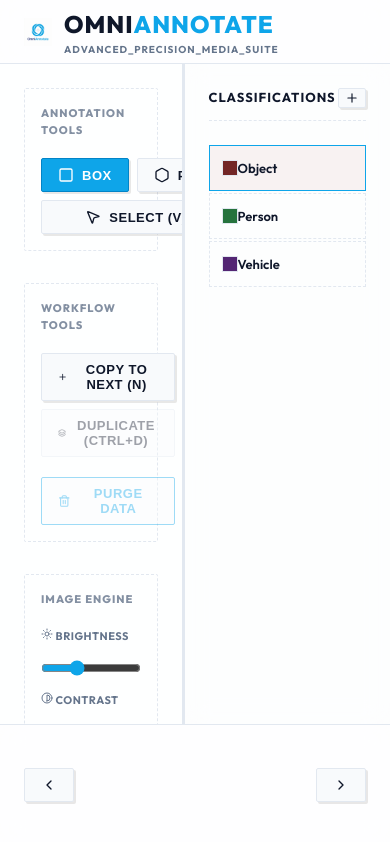
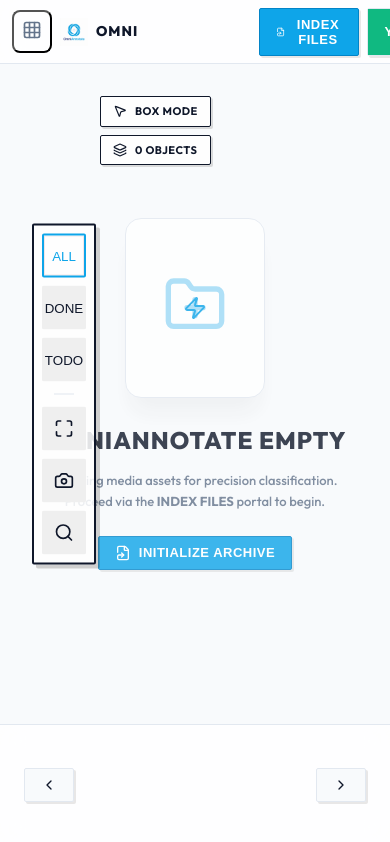
Before and after one commit to stewin16/OmniAnnotate, a React (Vite) app: page / in a window 390 px wide. Built offline with nearby package versions, Linux system fonts and the light colour scheme.

Commit message:
feat: implement responsive mobile overhaul with drawer system

```diff
--- a/src/App.css
+++ b/src/App.css
@@ -68,6 +68,9 @@
   padding: 0 24px;
   position: relative;
   z-index: 100;
+  width: 100%;
+  max-width: 100vw;
+  overflow: hidden;
 }
 
 .brand {
@@ -100,7 +103,17 @@
   gap: 32px;
   overflow-y: auto;
   background: var(--panel-bg);
-  border-right: 2px solid var(--border-color);
+  border-right: 1px solid var(--border-color);
+  transition: transform 0.3s cubic-bezier(0.4, 0, 0.2, 1), width 0.3s ease;
+  z-index: 150;
+}
+
+.sidebar.collapsed {
+  width: 0;
+  padding: 0;
+  border-right: none;
+  overflow: hidden;
+  transform: translateX(-100%);
 }
 
 .section-title {
@@ -111,16 +124,7 @@
   letter-spacing: 1px;
   margin-bottom: 12px;
   opacity: 0.8;
-}
-
-.sidebar-section {
-  display: flex;
-  flex-direction: column;
-  padding: 16px;
-  background: transparent;
-  border: 1px dashed var(--border-color); /* Dashed lines for document sections */
-  border-radius: 2px;
-  gap: 8px;
+  white-space: nowrap;
 }
 
 .right-sidebar {
@@ -132,6 +136,99 @@
   flex-direction: column;
   padding: 24px;
   gap: 24px;
+  transition: transform 0.3s cubic-bezier(0.4, 0, 0.2, 1), width 0.3s ease;
+  z-index: 150;
+}
+
+.right-sidebar.collapsed {
+  width: 0;
+  padding: 0;
+  border-left: none;
+  overflow: hidden;
+  transform: translateX(100%);
+}
+
+/* Mobile Overrides */
+@media (max-width: 1024px) {
+  .sidebar, .right-sidebar {
+    position: fixed; /* Fixed for drawer feel */
+    top: 0;
+    bottom: 0;
+    height: 100vh;
+    background: white;
+    box-shadow: 0 0 50px rgba(0,0,0,0.15);
+    z-index: 2000 !important;
+    width: 300px !important;
+  }
+
+  .sidebar { left: 0; transform: translateX(0); }
+  .right-sidebar { right: 0; transform: translateX(0); }
+
+  .sidebar.collapsed { transform: translateX(-100%); width: 0 !important; }
+  .right-sidebar.collapsed { transform: translateX(100%); width: 0 !important; }
+
+  .drawer-backdrop {
+    position: fixed;
+    inset: 0;
+    background: rgba(15, 23, 42, 0.3);
+    backdrop-filter: blur(4px);
+    z-index: 1000;
+  }
+
+  .header-actions-desktop {
+    display: none;
+  }
+
+  .header-actions-mobile {
+    display: flex;
+    gap: 8px;
+  }
+}
+
+@media (min-width: 1025px) {
+  .header-actions-mobile {
+    display: none;
+  }
+}
+
+@media (max-width: 768px) {
+  .app-header {
+    padding: 0 12px;
+  }
+
+  .brand h2 {
+    font-size: 14px !important;
+  }
+
+  .brand-subtitle {
+     display: none;
+  }
+
+  .import-grid {
+    grid-template-columns: 1fr;
+  }
+
+  .footer {
+    height: 100px;
+    padding: 0 12px;
+    gap: 12px;
+  }
+
+  .thumb-card {
+    min-width: 90px;
+    height: 60px;
+  }
+
+  .header-actions-mobile .btn {
+    padding: 6px 10px;
+    font-size: 11px;
+  }
+}
+
+@media (max-width: 480px) {
+  .brand-text h2 span {
+    display: none;
+  }
 }
 
 /* Components */
@@ -284,6 +381,8 @@
   gap: 20px;
   z-index: 100;
   overflow-x: auto;
+  width: 100%;
+  max-width: 100vw;
 }
 
 .thumb-card {
@@ -449,12 +548,12 @@
 .modal-overlay {
   position: fixed;
   inset: 0;
-  background: rgba(44, 36, 27, 0.4);
-  backdrop-filter: blur(2px);
+  background: rgba(15, 23, 42, 0.4);
+  backdrop-filter: blur(8px);
   display: flex;
   align-items: center;
   justify-content: center;
-  z-index: 1000;
+  z-index: 3000;
   padding: 24px;
 }
 
--- a/src/App.jsx
+++ b/src/App.jsx
@@ -58,6 +58,9 @@
   const [showHUD, setShowHUD] = useState(true);
   const [showHelp, setShowHelp] = useState(false);
   const [showAnalytics, setShowAnalytics] = useState(false);
+  const [sidebarOpen, setSidebarOpen] = useState(window.innerWidth > 1024);
+  const [rightSidebarOpen, setRightSidebarOpen] = useState(window.innerWidth > 1280);
+  const [showMobileMenu, setShowMobileMenu] = useState(false);
   const [hiddenClasses, setHiddenClasses] = useState(new Set());
   const [isSyncing, setIsSyncing] = useState(false);
   const [filterMode, setFilterMode] = useState('all'); // 'all', 'annotated', 'pending'
@@ -448,11 +451,18 @@
     <ErrorBoundary>
       <div className="app-container">
         <header className="app-header">
-          <div className="brand">
+          <div className="brand" style={{ gap: '8px' }}>
+            <button
+              className="btn-icon"
+              style={{ padding: 8, background: sidebarOpen ? 'var(--bg-color)' : 'transparent', borderRadius: 8 }}
+              onClick={() => setSidebarOpen(!sidebarOpen)}
+            >
+              <Grid size={20} color={sidebarOpen ? 'var(--accent-color)' : 'var(--text-dim)'} />
+            </button>
             <img src="/omni-logo.png" alt="OmniAnnotate" style={{ width: '28px', height: '28px', objectFit: 'contain' }} />
-            <div style={{ display: 'flex', flexDirection: 'column', gap: 0 }}>
-                <h2 style={{ letterSpacing: 1, fontWeight: 800, margin: 0, color: '#0f172a' }}>OMNI<span style={{ color: 'var(--accent-color)' }}>ANNOTATE</span></h2>
-                <span style={{ fontSize: 10, color: 'var(--text-dim)', letterSpacing: 1, fontWeight: 700 }}>ADVANCED_PRECISION_MEDIA_SUITE</span>
+            <div style={{ display: 'flex', flexDirection: 'column', gap: 0 }} className="brand-text">
+                <h2 style={{ letterSpacing: 1, fontWeight: 800, margin: 0, color: '#0f172a', fontSize: '18px' }}>OMNI<span style={{ color: 'var(--accent-color)' }}>ANNOTATE</span></h2>
+                <span className="brand-subtitle" style={{ fontSize: 10, color: 'var(--text-dim)', letterSpacing: 1, fontWeight: 700 }}>ADVANCED_PRECISION_MEDIA_SUITE</span>
             </div>
             <div style={{ marginLeft: '12px', fontSize: '10px', color: saveStatus === 'saved' ? 'var(--success-color)' : 'var(--text-dim)', opacity: saveStatus === 'idle' ? 0 : 1, transition: 'opacity 0.3s', fontWeight: 800 }}>
               {saveStatus === 'syncing' ? 'SYNCING...' : 'ARCHIVE_STABLE'}
@@ -471,7 +481,7 @@
             </motion.div>
           )}
 
-          <div style={{ display: 'flex', gap: '8px' }}>
+          <div className="header-actions-desktop" style={{ display: 'flex', gap: '8px' }}>
             <button className="btn btn-primary" onClick={() => setShowImportHub(true)}>
               <FileSymlink size={16} /> INDEX FILES
             </button>
@@ -482,8 +492,15 @@
             </div>
           </div>
 
-          <div style={{ display: 'flex', alignItems: 'center', gap: '12px', background: 'var(--bg-color)', padding: '6px 12px', borderRadius: '2px', border: '1px solid var(--border-color)', boxShadow: 'inset 2px 2px 0px rgba(44, 36, 27, 0.05)' }}>
-            <span style={{ fontSize: 11, fontWeight: 700, color: 'var(--text-dim)' }}>FILE ID:</span>
+          <div className="header-actions-mobile">
+             <button className="btn btn-primary" onClick={() => setShowMobileMenu(!showMobileMenu)}>
+               <Layers size={16} /> EXPORT
+             </button>
+          </div>
+
+          <div style={{ display: 'flex', alignItems: 'center', gap: '8px' }}>
+            <div style={{ display: 'flex', alignItems: 'center', gap: '8px', background: 'var(--bg-color)', padding: '6px 12px', borderRadius: '8px', border: '1px solid var(--border-color)' }}>
+              <span style={{ fontSize: 11, fontWeight: 700, color: 'var(--text-dim)' }}>FILE:</span>
               {images.length > 0 ? (
                 <input
                   type="number"
@@ -492,15 +509,40 @@
                     const val = parseInt(e.target.value);
                     if (!isNaN(val) && val >= 1 && val <= images.length) setCurrentIndex(val - 1);
                   }}
-                style={{ width: 40, background: 'transparent', border: 'none', borderBottom: '1px solid var(--text-color)', textAlign: 'center', fontWeight: 'bold', fontSize: 14, color: 'var(--text-color)', outline: 'none', fontFamily: 'var(--font-main)' }}
+                  style={{ width: 40, background: 'transparent', border: 'none', borderBottom: '1px solid var(--text-color)', textAlign: 'center', fontWeight: 'bold', fontSize: 14, color: 'var(--text-color)', outline: 'none' }}
                 />
               ) : <span style={{ fontWeight: 'bold' }}>0</span>}
               <span style={{ fontSize: 12, fontWeight: 700 }}>/ {images.length}</span>
             </div>
+            <button
+              className="btn-icon"
+              style={{ padding: 8, background: rightSidebarOpen ? 'var(--bg-color)' : 'transparent', borderRadius: 8 }}
+              onClick={() => setRightSidebarOpen(!rightSidebarOpen)}
+            >
+              <Activity size={20} color={rightSidebarOpen ? 'var(--accent-color)' : 'var(--text-dim)'} />
+            </button>
+          </div>
         </header>
 
         <main className="main-content">
-          <aside className="sidebar">
+          <AnimatePresence>
+            {(sidebarOpen || rightSidebarOpen) && window.innerWidth <= 1024 && (
+              <motion.div
+                className="drawer-backdrop"
+                initial={{ opacity: 0 }}
+                animate={{ opacity: 1 }}
+                exit={{ opacity: 0 }}
+                onClick={() => { setSidebarOpen(false); setRightSidebarOpen(false); }}
+              />
+            )}
+          </AnimatePresence>
+
+          <aside className={`sidebar ${sidebarOpen ? '' : 'collapsed'}`}>
+            {window.innerWidth <= 1024 && (
+              <div style={{ display: 'flex', justifyContent: 'flex-end', marginBottom: 20 }}>
+                <button className="btn-icon" onClick={() => setSidebarOpen(false)}><X size={24} /></button>
+              </div>
+            )}
              <div className="sidebar-section">
                 <h3 className="section-title">ANNOTATION TOOLS</h3>
                 <div style={{ display: 'grid', gridTemplateColumns: '1fr 1fr', gap: '8px' }}>
@@ -615,7 +657,12 @@
             )}
           </section>
 
-          <aside className="right-sidebar">
+          <aside className={`right-sidebar ${rightSidebarOpen ? '' : 'collapsed'}`}>
+            {window.innerWidth <= 1024 && (
+              <div style={{ display: 'flex', justifyContent: 'flex-start', marginBottom: 20 }}>
+                <button className="btn-icon" onClick={() => setRightSidebarOpen(false)}><X size={24} /></button>
+              </div>
+            )}
             <header style={{ display: 'flex', justifyContent: 'space-between', alignItems: 'center', borderBottom: '1px dashed var(--border-color)', paddingBottom: 12 }}>
               <span style={{ fontSize: 13, fontWeight: 'bold', letterSpacing: 1 }}>CLASSIFICATIONS</span>
               <button className="btn" style={{ padding: '2px 6px' }} onClick={() => setShowAddClass(true)}><Plus size={14} /></button>
@@ -755,6 +802,22 @@
             </div>
             </div>
           )}
+          {showMobileMenu && (
+            <div className="modal-overlay" onClick={() => setShowMobileMenu(false)}>
+              <div className="modal-content" onClick={e => e.stopPropagation()}>
+                 <h2 style={{ marginBottom: 24, fontWeight: 800 }}>PROJECT ACTIONS</h2>
+                 <div style={{ display: 'flex', flexDirection: 'column', gap: 12 }}>
+                    <button className="btn btn-primary" style={{ width: '100%' }} onClick={() => { setShowImportHub(true); setShowMobileMenu(false); }}>
+                      <FileSymlink size={16} /> INDEX FILES
+                    </button>
+                    <div style={{ height: 1, background: 'var(--border-color)', margin: '8px 0' }} />
+                    <button className="btn btn-success" style={{ width: '100%' }} onClick={() => { handleDownloadFullProject(); setShowMobileMenu(false); }}>EXPORT YOLO (.ZIP)</button>
+                    <button className="btn btn-success" style={{ width: '100%' }} onClick={() => { handleDownloadCOCO(); setShowMobileMenu(false); }}>EXPORT COCO (.JSON)</button>
+                    <button className="btn btn-success" style={{ width: '100%' }} onClick={() => { handleDownloadVOC(); setShowMobileMenu(false); }}>EXPORT VOC (.XML)</button>
+                 </div>
+              </div>
+            </div>
+          )}
         </AnimatePresence>
       </div>
     </ErrorBoundary>
```
Lines whose indentation alone changed are shown as unchanged.
